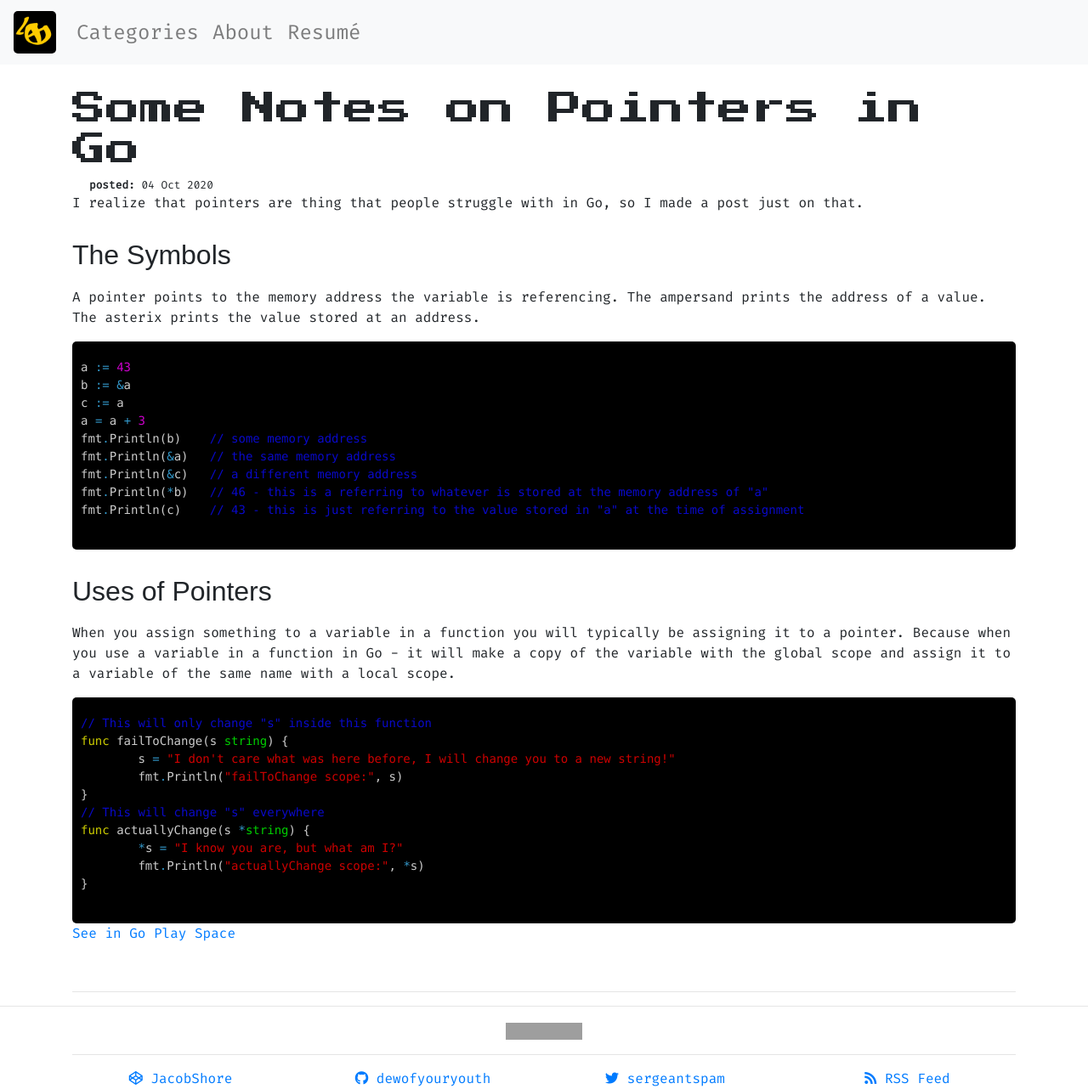
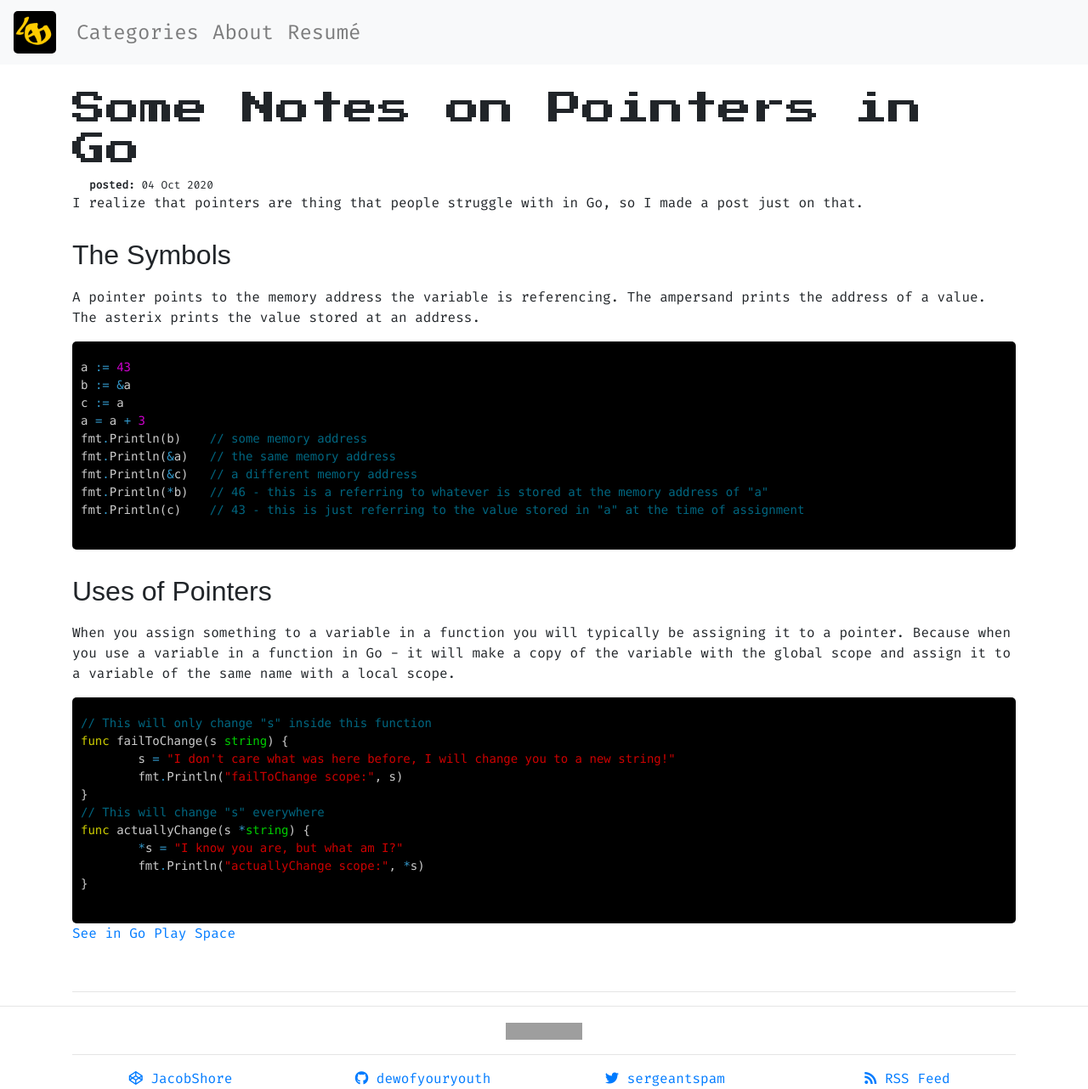
Before and after one commit to DewofyourYouth/DewofyourYouth.github.io, a Jekyll site: the page built from _posts/2020-10-04-some-notes-on-pointers.md, in a window 1280 px wide and 1282 px high. Shown: the whole window at 85% size. Built offline with Jekyll 4.4.1, drawn with Linux system fonts in a browser that asks for light colours; nearby versions of some CDN libraries; some web fonts are replaced; comment, search, counter and statistics services are not loaded; grey boxes are pictures that could not be loaded.

Commit message:
brighten comment

```diff
--- a/css/vim.css
+++ b/css/vim.css
@@ -1,6 +1,6 @@
 .highlight .hll { background-color: #222222 }
 .highlight  { background: #000000; color: #cccccc; padding: 10px 5px; border-radius: 5px; }
-.highlight .c { color: #0909c9 } /* Comment */
+.highlight .c { color: #006680 } /* Comment */
 .highlight .err { color: #cccccc; border: 1px solid #FF0000 } /* Error */
 .highlight .esc { color: #cccccc } /* Escape */
 .highlight .g { color: #cccccc } /* Generic */
```
